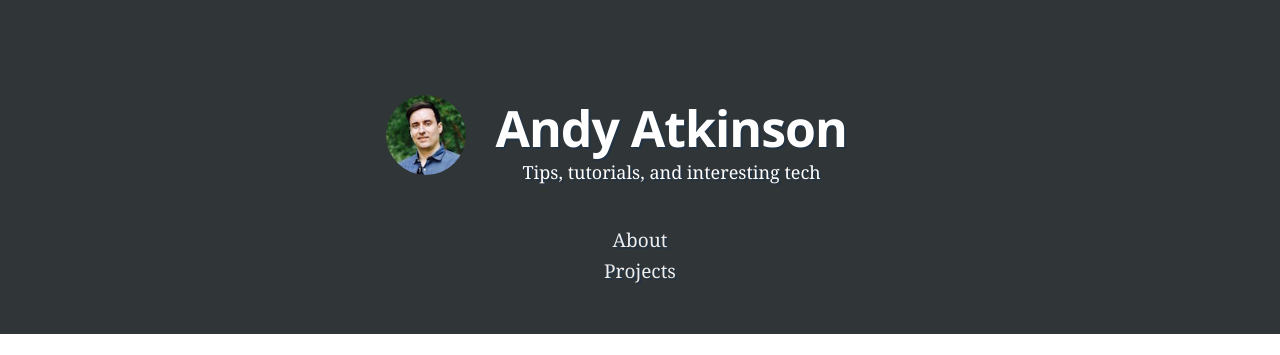
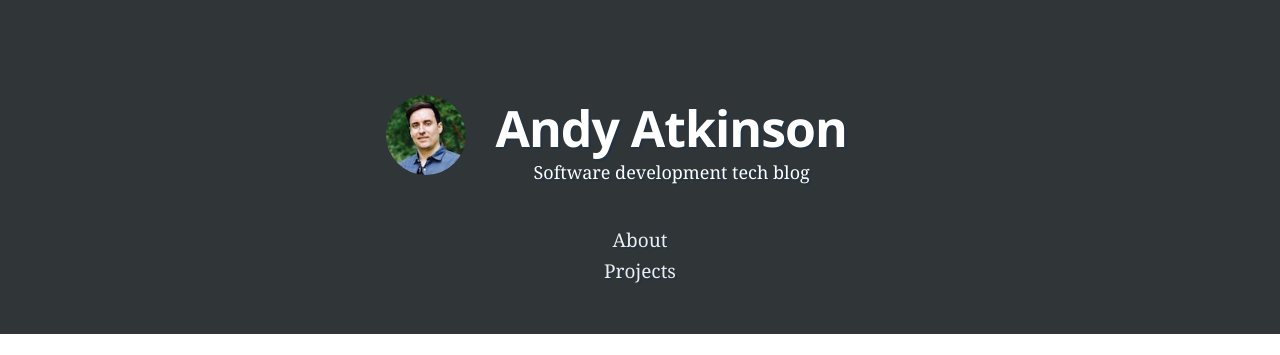
Before and after one commit to andyatkinson/blog, a Jekyll site: the page built from index.html, in a window 1280 px wide. Shown: the top 355 px of the page. Built offline with Jekyll 4.4.1, drawn with Linux system fonts in a browser that asks for light colours; Markdown is read by kramdown in place of the engine named in the settings.

Commit message:
Design changes on homepage

```diff
--- a/_config.yml
+++ b/_config.yml
@@ -1,6 +1,6 @@
 name: Andy Atkinson
-description: Tips, tutorials, and interesting tech
-meta_description: "Tips, tutorials, and interesting tech"
+description: Software development tech blog
+meta_description: "Tips, tutorials, and interesting software engineering tidbits from Andy Atkinson"
 
 exclude: [config.ru, Gemfile, Gemfile.lock, Procfile, Rakefile, README.md, vendor, LICENSE.txt]
 
@@ -9,7 +9,7 @@
   extensions: [footnotes]
 highlighter: true
 logo: false
-paginate: 15
+paginate: 25
 
 # Details for the RSS feed generator
 url:            'http://andyatkinson.com'
--- a/_layouts/default.html
+++ b/_layouts/default.html
@@ -19,6 +19,7 @@
     <!-- Customisation  -->
     <link rel="stylesheet" type="text/css" href="/assets/css/main.css" />
     <link rel="stylesheet" type="text/css" href="/assets/css/extras.css" />
+    <link rel="stylesheet" type="text/css" href="/assets/css/customizations.css" />
 </head>
 <body class="home-template">
   {{ content }}
--- /dev/null
+++ b/assets/css/customizations.css
@@ -0,0 +1,18 @@
+.homepage .post-title {
+  font-size: .8em;
+  line-height: 2em;
+}
+
+.homepage .post-meta {
+  float:left;
+  width:100px;
+}
+
+.homepage .post {
+  margin: .5rem auto;
+  padding-bottom:.5rem;
+}
+
+.nav-links {
+  margin:2%;
+}
--- a/index.html
+++ b/index.html
@@ -23,7 +23,7 @@
   </div>
 </header>
 
-<main class="content" role="main">
+<main class="content homepage" role="main">
 
     {% for post in paginator.posts %}
 
```
